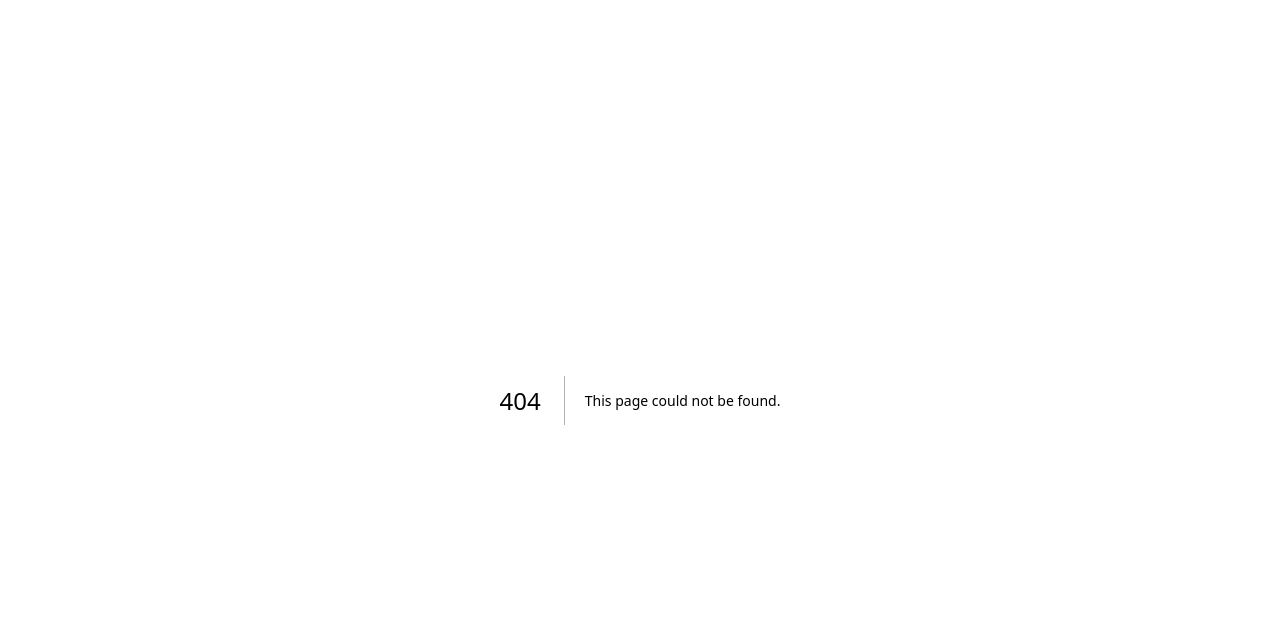
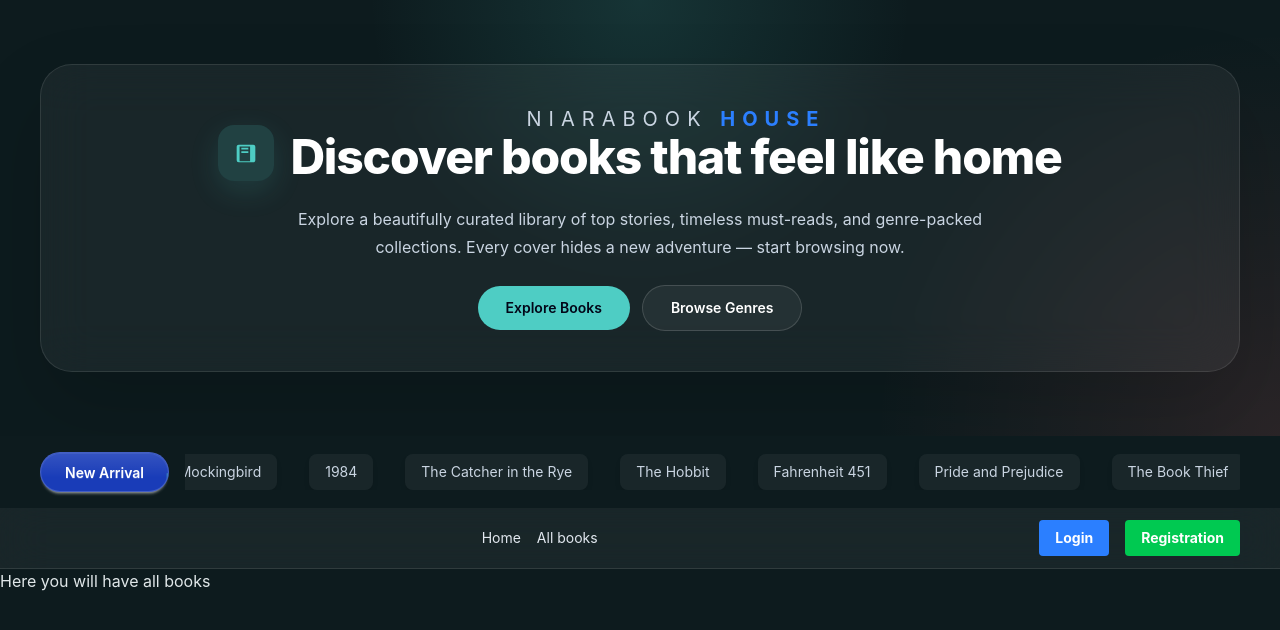
Before and after one commit to mmizan24/mizan-book-store-, a Next.js app: page /allbooks in a window 1280 px wide. Before the commit this address had no page. Shown: the top 630 px of the page. Built offline with nearby package versions, Linux system fonts and the light colour scheme.

Commit message:
Fixin the nabvar

```diff
--- /dev/null
+++ b/src/app/(main)/allbooks/page.jsx
@@ -0,0 +1,11 @@
+import React from 'react';
+
+const AllbooksPage = () => {
+    return (
+        <div>
+            Here you will have all books
+        </div>
+    );
+};
+
+export default AllbooksPage;
--- a/src/app/globals.css
+++ b/src/app/globals.css
@@ -29,6 +29,100 @@
   box-shadow: 0 0 20px rgba(78, 205, 196, 0.2);
 }
 
+.new-arrival-btn {
+  position: relative;
+  overflow: hidden;
+  border: 1px solid rgba(255, 255, 255, 0.18);
+  transition: background-color 0.25s ease, transform 0.25s ease;
+}
+
+.new-arrival-btn::before {
+  content: '';
+  position: absolute;
+  inset: 0;
+  border-radius: 9999px;
+  background: linear-gradient(180deg, rgba(255,255,255,0.12), transparent 65%);
+  pointer-events: none;
+}
+
+.new-arrival-btn::after {
+  content: '';
+  position: absolute;
+  background: linear-gradient(90deg, transparent, rgba(78,205,196,0.95), transparent);
+  pointer-events: none;
+  border-radius: 9999px;
+  animation: border-trace 2.4s linear infinite;
+}
+
+@keyframes border-trace {
+  0% {
+    top: 0;
+    left: -22%;
+    width: 22%;
+    height: 2px;
+  }
+  16% {
+    top: 0;
+    left: 100%;
+    width: 22%;
+    height: 2px;
+  }
+  20% {
+    top: 0;
+    left: 100%;
+    width: 2px;
+    height: 22%;
+  }
+  36% {
+    top: 100%;
+    left: 100%;
+    width: 2px;
+    height: 22%;
+  }
+  40% {
+    top: 100%;
+    left: 100%;
+    width: 22%;
+    height: 2px;
+    transform: translateX(-100%);
+  }
+  56% {
+    top: 100%;
+    left: 0;
+    width: 22%;
+    height: 2px;
+    transform: translateX(-100%);
+  }
+  60% {
+    top: 100%;
+    left: 0;
+    width: 2px;
+    height: 22%;
+    transform: translateY(-100%);
+  }
+  76% {
+    top: 0;
+    left: 0;
+    width: 2px;
+    height: 22%;
+    transform: translateY(-100%);
+  }
+  80% {
+    top: 0;
+    left: -22%;
+    width: 22%;
+    height: 2px;
+    transform: none;
+  }
+  100% {
+    top: 0;
+    left: -22%;
+    width: 22%;
+    height: 2px;
+    transform: none;
+  }
+}
+
 /* Scrolling Marquee for News/Updates */
 @keyframes marquee {
   0% { transform: translateX(0); }
--- a/src/components/shared/BooksList.jsx
+++ b/src/components/shared/BooksList.jsx
@@ -2,16 +2,46 @@ import React from 'react';
 
 import Marquee from "react-fast-marquee";
 
+const newbooks=[
+
+
+    { "id": 1, "title": "The Great Gatsby" },
+    { "id": 2, "title": "To Kill a Mockingbird" },
+    { "id": 3, "title": "1984" },
+    { "id": 4, "title": "The Catcher in the Rye" },
+    { "id": 5, "title": "The Hobbit" },
+    { "id": 6, "title": "Fahrenheit 451" },
+    { "id": 7, "title": "Pride and Prejudice" },
+    { "id": 8, "title": "The Book Thief" },
+    { "id": 9, "title": "Animal Farm" },
+    { "id": 10, "title": "Brave New World" },
+    { "id": 11, "title": "The Lord of the Rings" },
+    { "id": 12, "title": "The Alchemist" },
+    { "id": 13, "title": "The Chronicles of Narnia" },
+    { "id": 14, "title": "The Kite Runner" },
+    { "id": 15, "title": "Life of Pi" },
+    { "id": 16, "title": "The Picture of Dorian Gray" },
+    { "id": 17, "title": "Frankenstein" },
+    { "id": 18, "title": "The Little Prince" },
+    { "id": 19, "title": "Wuthering Heights" },
+    { "id": 20, "title": "Moby Dick" }
+  ]
+
+
+
+
 const BooksList = () => {
     return (
-        <div className=' container mx-auto flex justify-between gap-4 items-center  px-10 py-4'>
-            <button className='btn bg-lumina-teal text-white'>Latest Books</button>
-            <Marquee>
-                Lorem ipsum dolor sit amet consectetur adipisicing elit. Architecto reprehenderit autem ullam quam corrupti voluptatibus iusto, animi, laborum iure tenetur delectus. Tempore facere excepturi culpa natus iusto, ipsum dolor quidem.
+        <div className='container mx-auto flex flex-col gap-4 px-10 py-4 sm:flex-row sm:items-center sm:justify-between'>
+            <button className='new-arrival-btn btn rounded-full bg-blue-800 px-6 py-3 text-white'>New Arrival</button>
+            <Marquee pauseOnHover={true} speed={50} gradient={false} className="flex gap-4" >
+                {newbooks.map((book) => (
+                    <div key={book.id} className="mx-4 px-4 py-2 bg-white/5 rounded-lg shadow-md text-sm text-slate-300">
+                        {book.title}
+                    </div>
+                ))}
 
             </Marquee>
-
-
         </div>
     );
 };
--- a/src/components/shared/Navbar.jsx
+++ b/src/components/shared/Navbar.jsx
@@ -1,21 +1,35 @@
-import React from 'react';
+"use client";
+
+import React, { useState } from 'react';
+import Link from 'next/link';
 
 const Navbar = () => {
+    const [isLoggedIn, setIsLoggedIn] = useState(false);
+
     return (
-        <nav className="mx-auto flex  flex-wrap items-center justify-between gap-4 border-b border-white/10 bg-white/5 py-5 text-sm text-slate-200 backdrop-blur-xl sm:px-10">
-            <div className="flex flex-wrap items-center gap-4">
-                <span className="rounded-full border border-white/10 bg-white/5 px-3 py-1 text-[11px] uppercase tracking-[0.24em] text-slate-300">
-                    Book Explorer
-                </span>
-                <a href="#books" className="transition hover:text-white">Home </a>
-                <a href="#features" className="transition hover:text-white">All Books </a>
-               <button className="transition hover:text-white">Login  </button>
-
-                <button className="transition hover:text-white">Logout </button>
-
-            </div>
-            <div className="rounded-full border border-white/10 bg-white/5 px-4 py-2 text-xs uppercase tracking-[0.24em] text-slate-300">
-            <button className="transition hover:text-white cursor-pointer">Registration</button>
+        <nav className=" mx-auto flex border-b border-white/10 bg-white/5 py-3 text-sm text-slate-200 backdrop-blur-xl sm:px-10 gap-4">
+            <div className="flex justify-between items-center w-full">
+                <div></div>
+                <ul className="flex gap-4">
+                    <li>
+                        <Link href={"/"}>Home</Link>
+                    </li>
+                    <li>
+                        <Link href={"/allbooks"}>All books</Link>
+                    </li>
+                </ul>
+                <div className="flex gap-4">
+                    {isLoggedIn ? (
+                        <button className="bg-blue-500 hover:bg-blue-700 text-white font-bold py-2 px-4 rounded-full" onClick={() => setIsLoggedIn(false)}>Logout</button>
+                    ) : (
+                        <Link href={"/login"} className="bg-blue-500 hover:bg-blue-700 text-white font-bold py-2 px-4 rounded">
+                            Login
+                        </Link>
+                    )}
+                    <Link href={"/rejister"} className="bg-green-500 hover:bg-green-700 text-white font-bold py-2 px-4 rounded">
+                        Registration
+                    </Link>
+                </div>
             </div>
         </nav>
     );
```
